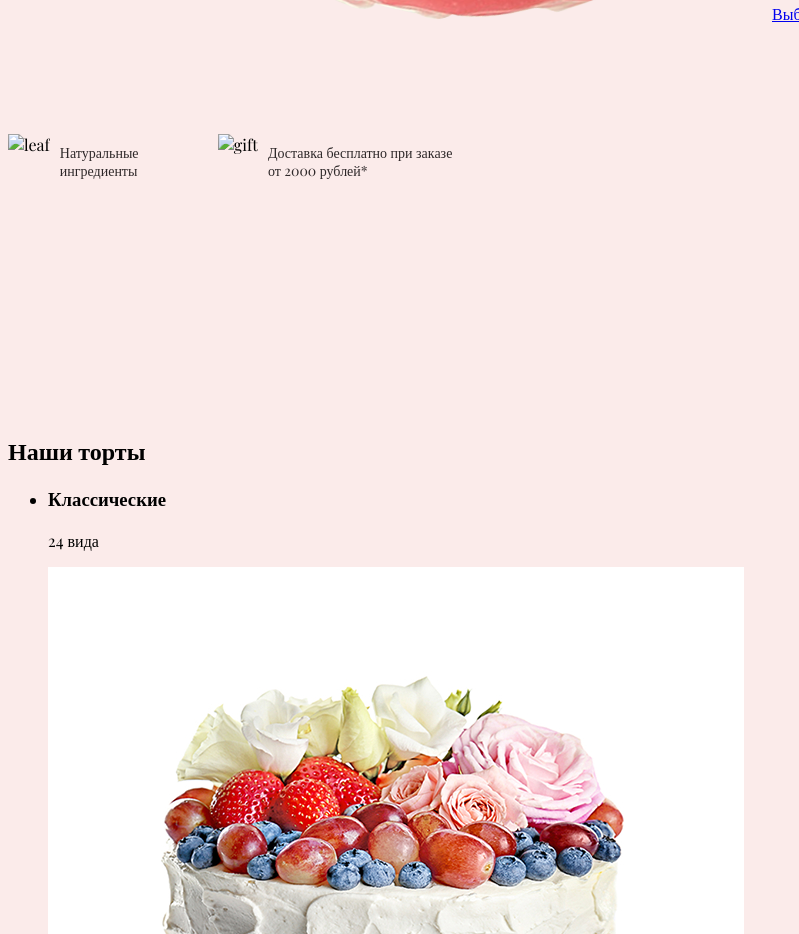
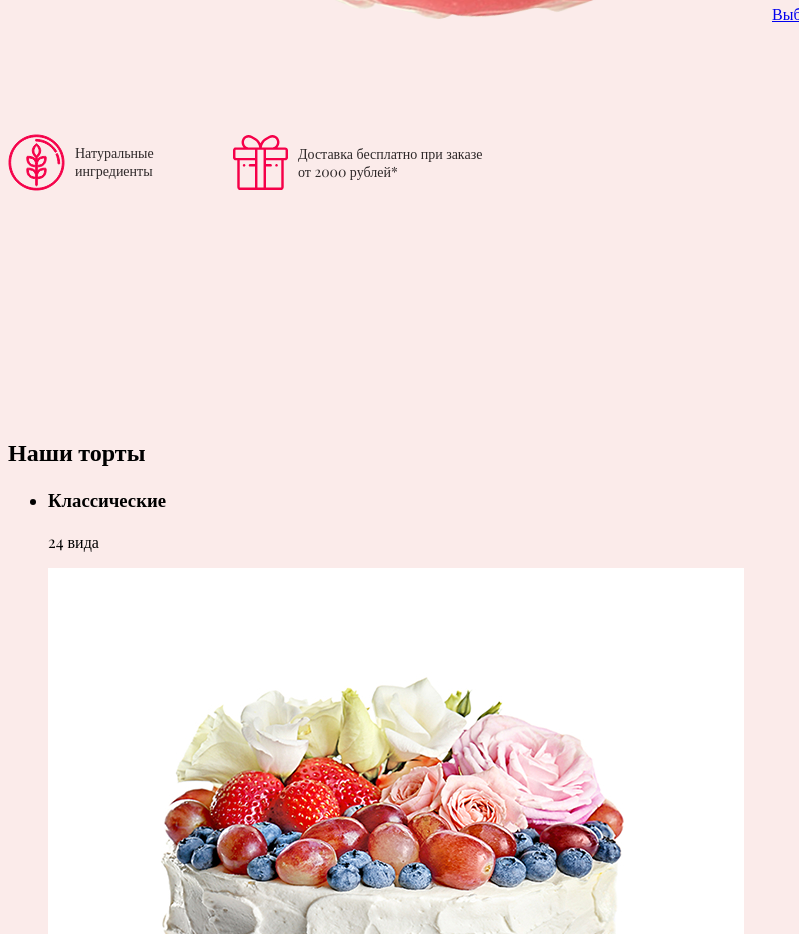
Before and after one commit to kilichka/Cakes, a plain HTML site: page index.html in a window 1280 px wide. Shown: the part 1320-2254 px from the top of the page, without its empty margins (0-799 px from the left). Drawn offline with nearby package versions, Linux system fonts and the light colour scheme; a web font is replaced by a local one.

Commit message:
Update index.html

```diff
--- a/index.html
+++ b/index.html
@@ -55,11 +55,11 @@
         <a class="button" href="#">Выбрать торт</a>
         <div class="features">
             <div>
-              <img src="img/leaf.svg" alt="leaf" class="features-img" />
+              <img src="leaf.svg" alt="leaf" class="features-img" />
               <p class="nature-text">Натуральные ингредиенты</p>
             </div>
             <div>
-              <img src="img/delivery.svg" alt="gift" class="features-img" />
+              <img src="delivery.svg" alt="gift" class="features-img" />
               <p class="delivery-text">
                 Доставка бесплатно при заказе от&nbsp;2000 рублей*
               </p>
```
